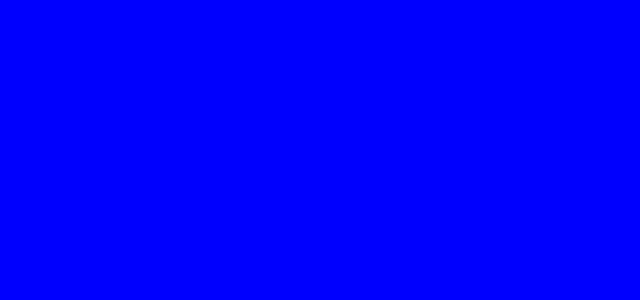
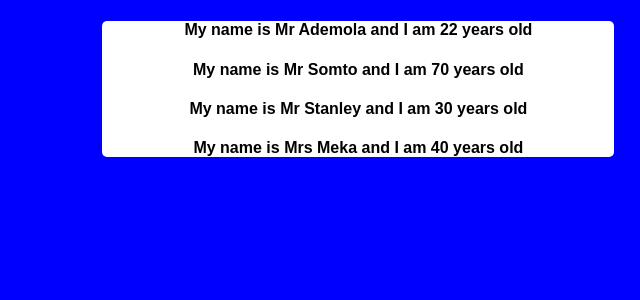
Before and after one commit to demola07/reactloginpage, a React (Create React App) app: page /Blog in a window 1280 px wide. Shown: the top 300 px of the page, without its empty margins (640-1280 px from the left). Built offline with nearby package versions, Linux system fonts and the light colour scheme.

Commit message:
Added Blog Component

```diff
--- /dev/null
+++ b/src/components/Blog.js
@@ -0,0 +1,45 @@
+import React, { Component } from "react";
+import Name from "./Name";
+
+class Blog extends Component {
+  constructor(props) {
+    super(props);
+
+    this.state = {
+      cohortList: [
+        {
+          id: 1,
+          name: "Mr Ademola",
+          age: 22
+        },
+        {
+          id: 2,
+          name: "Mr Somto",
+          age: 70
+        },
+        {
+          id: 3,
+          name: "Mr Stanley",
+          age: 30
+        },
+        {
+          id: 4,
+          name: "Mrs Meka",
+          age: 40
+        }
+      ]
+    };
+  }
+
+  render() {
+    return (
+      <div>
+        {this.state.cohortList.map(cohort => {
+          return <Name key={cohort.id} name={cohort.name} age={cohort.age} />;
+        })}
+      </div>
+    );
+  }
+}
+
+export default Blog;
--- a/src/components/CustomRouter.js
+++ b/src/components/CustomRouter.js
@@ -2,12 +2,14 @@ import React from "react";
 import { BrowserRouter as R, Route, Link } from "react-router-dom";
 import Signup from "./auth/Signup";
 import Signin from "./auth/Signin";
+import Blog from "./Blog";
 
 const CustomRouter = () => {
   return (
     <R>
       <Route path="/Signin" component={Signin} />
       <Route path="/Signup" component={Signup} />
+      <Route path="/Blog" component={Blog} />
     </R>
   );
 };
--- /dev/null
+++ b/src/components/Name.js
@@ -0,0 +1,13 @@
+import React from "react";
+
+function Name({ name, age }) {
+  return (
+    <div>
+      <h4>
+        My name is {name} and I am {age} years old
+      </h4>
+    </div>
+  );
+}
+
+export default Name;
```
